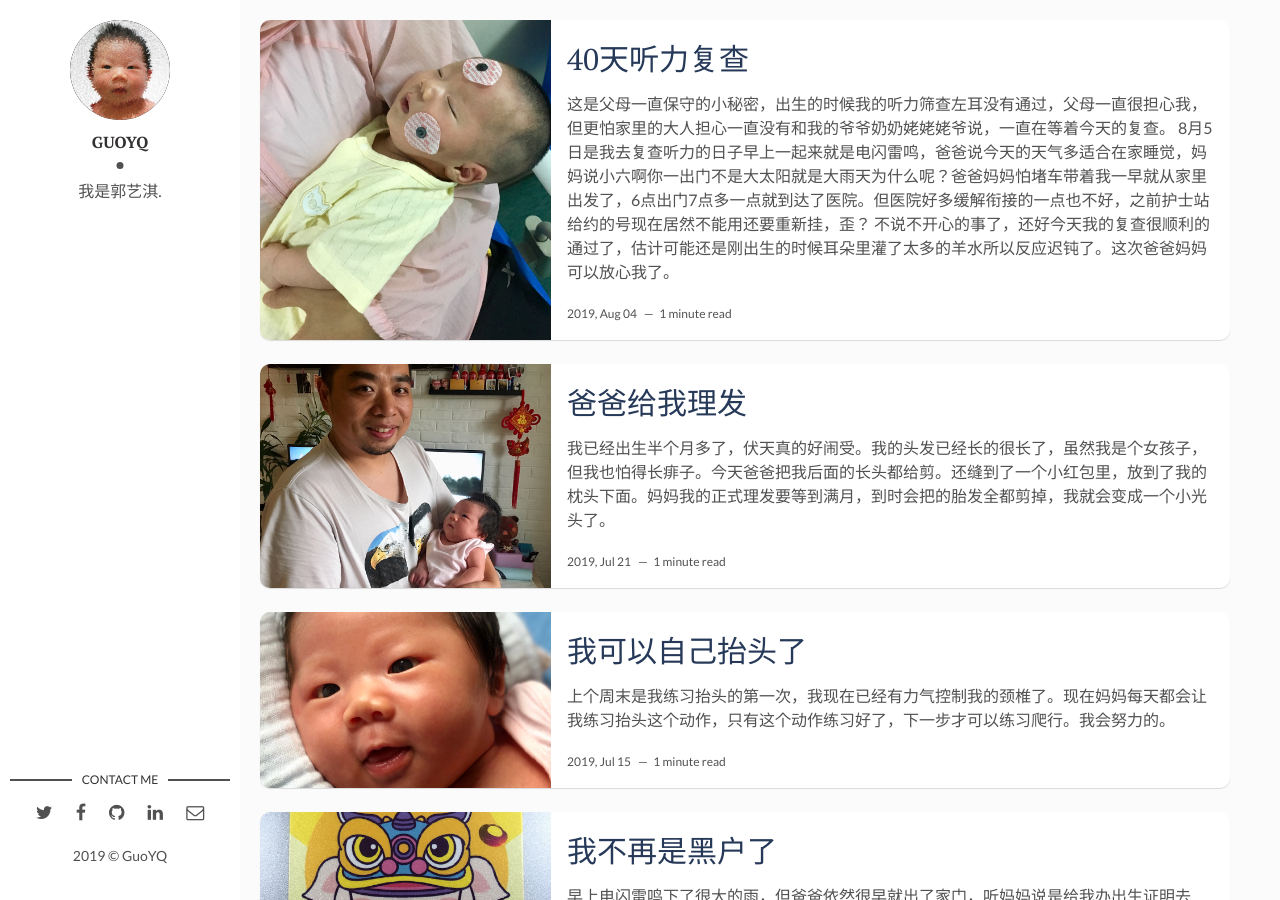
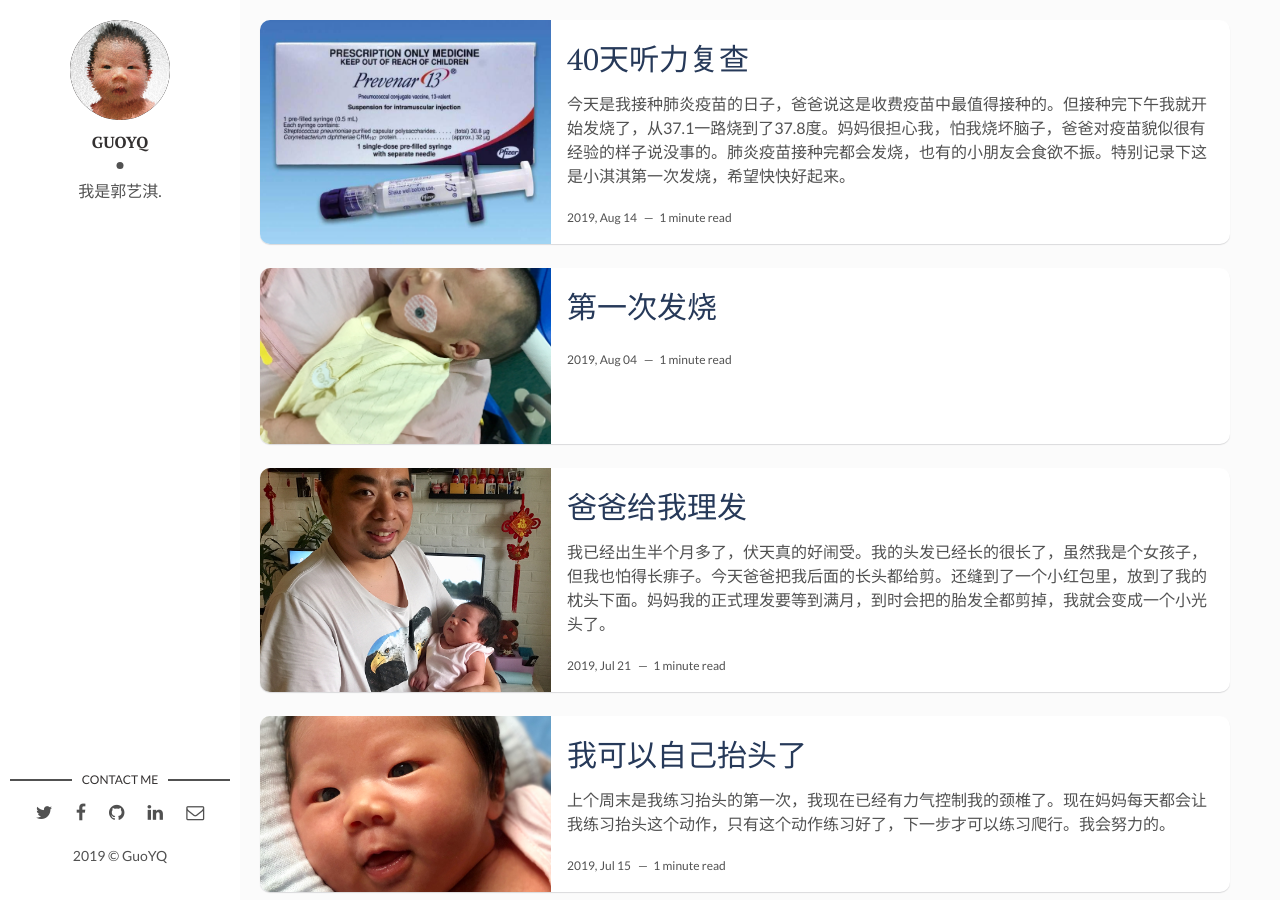
Before and after one commit to guohai163/guoyq.net, a Jekyll site: the page built from index.html, in a window 1280 px wide and 900 px high. Built offline with Jekyll 4.4.1, drawn with Linux system fonts in a browser that asks for light colours; the list of posts is cut into pages by our own code; some of the changed text lies outside the part shown.

Commit message:
add prevenar 13

```diff
--- a/_posts/2019-08-05-hearing-review.markdown
+++ b/_posts/2019-08-05-hearing-review.markdown
@@ -1,11 +1,9 @@
 ---
 layout: post
 title: 40天听力复查
-date: 2019-08-05 05:00 +0800
+date: 2019-08-14 09:00 +0800
 description:
-img: 2019-08/IMG_0931.jpg
+img: 2019-08/prevenar13.jpeg
 tags: [guoyq, hering review]
 ---
-这是父母一直保守的小秘密，出生的时候我的听力筛查左耳没有通过，父母一直很担心我，但更怕家里的大人担心一直没有和我的爷爷奶奶姥姥姥爷说，一直在等着今天的复查。
-8月5日是我去复查听力的日子早上一起来就是电闪雷鸣，爸爸说今天的天气多适合在家睡觉，妈妈说小六啊你一出门不是大太阳就是大雨天为什么呢？爸爸妈妈怕堵车带着我一早就从家里出发了，6点出门7点多一点就到达了医院。但医院好多缓解衔接的一点也不好，之前护士站给约的号现在居然不能用还要重新挂，歪？
-不说不开心的事了，还好今天我的复查很顺利的通过了，估计可能还是刚出生的时候耳朵里灌了太多的羊水所以反应迟钝了。这次爸爸妈妈可以放心我了。
+今天是我接种肺炎疫苗的日子，爸爸说这是收费疫苗中最值得接种的。但接种完下午我就开始发烧了，从37.1一路烧到了37.8度。妈妈很担心我，怕我烧坏脑子，爸爸对疫苗貌似很有经验的样子说没事的。肺炎疫苗接种完都会发烧，也有的小朋友会食欲不振。特别记录下这是小淇淇第一次发烧，希望快快好起来。
```
Also changed, not shown: _posts/2019-08-14-prevenar13.markdown (added, +8 -0 lines), assets/img/2019-08/prevenar13.jpeg (added).
